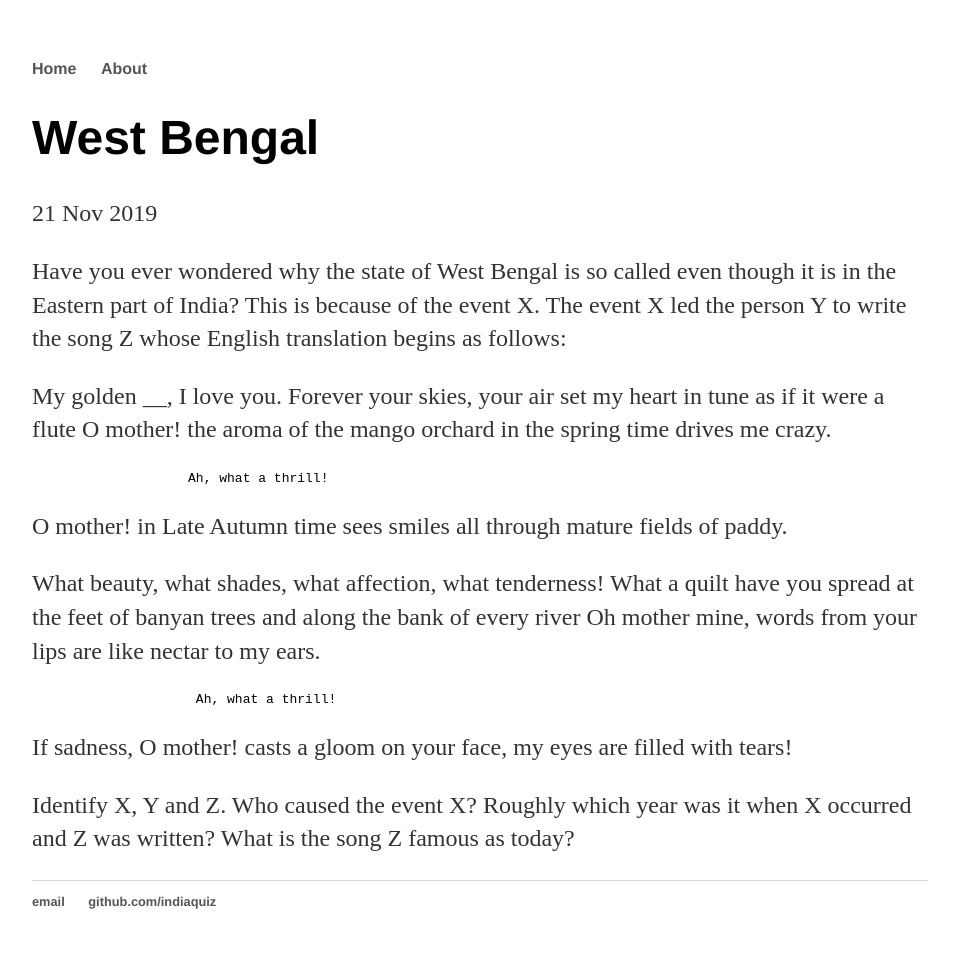
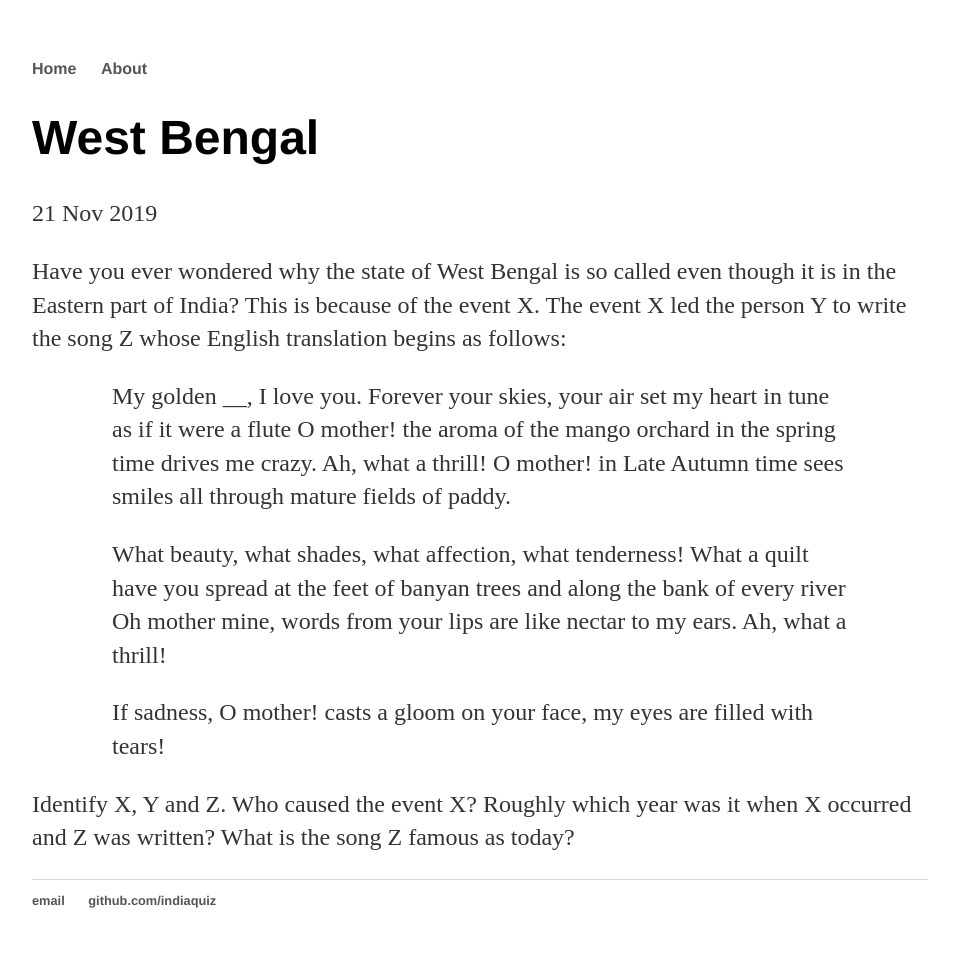
Before and after one commit to indiaquiz/indiaquiz.github.io, a Jekyll site: the page built from _posts/2019-11-21-west-bengal.md, in a window 1280 px wide. Shown: the whole page, without its empty margins (160-1119 px from the left). Built offline with Jekyll 4.4.1, drawn with Linux system fonts in a browser that asks for light colours.

```diff
--- a/_posts/2019-11-21-west-bengal.md
+++ b/_posts/2019-11-21-west-bengal.md
@@ -7,21 +7,18 @@ date: 2019-11-21
 
 Have you ever wondered why the state of West Bengal is so called even though it is in the Eastern part of India? This is because of the event X. The event X led the person Y to write the song Z whose English translation begins as follows:
 
-My golden ____, I love you.
-Forever your skies, your air set my heart in tune as if it were a flute
-O mother! the aroma of the mango orchard in the spring time drives me crazy.
+>>My golden ____, I love you.
+>>Forever your skies, your air set my heart in tune as if it were a flute
+>>O mother! the aroma of the mango orchard in the spring time drives me crazy.
+>>Ah, what a thrill!
+>>O mother! in Late Autumn time sees smiles all through mature fields of paddy.
 
-                        Ah, what a thrill!
+>>What beauty, what shades, what affection, what tenderness!
+>>What a quilt have you spread at the feet of banyan trees and along the bank of every river
+>>Oh mother mine, words from your lips are like nectar to my ears.
+>>Ah, what a thrill!
 
-O mother! in Late Autumn time sees smiles all through mature fields of paddy.
-
-What beauty, what shades, what affection, what tenderness!
-What a quilt have you spread at the feet of banyan trees and along the bank of every river
-Oh mother mine, words from your lips are like nectar to my ears.
-
-                         Ah, what a thrill!
-
-If sadness, O mother! casts a gloom on your face, my eyes are filled with tears!
+>>If sadness, O mother! casts a gloom on your face, my eyes are filled with tears!
 
 Identify X, Y and Z.
 Who caused the event X?
```
